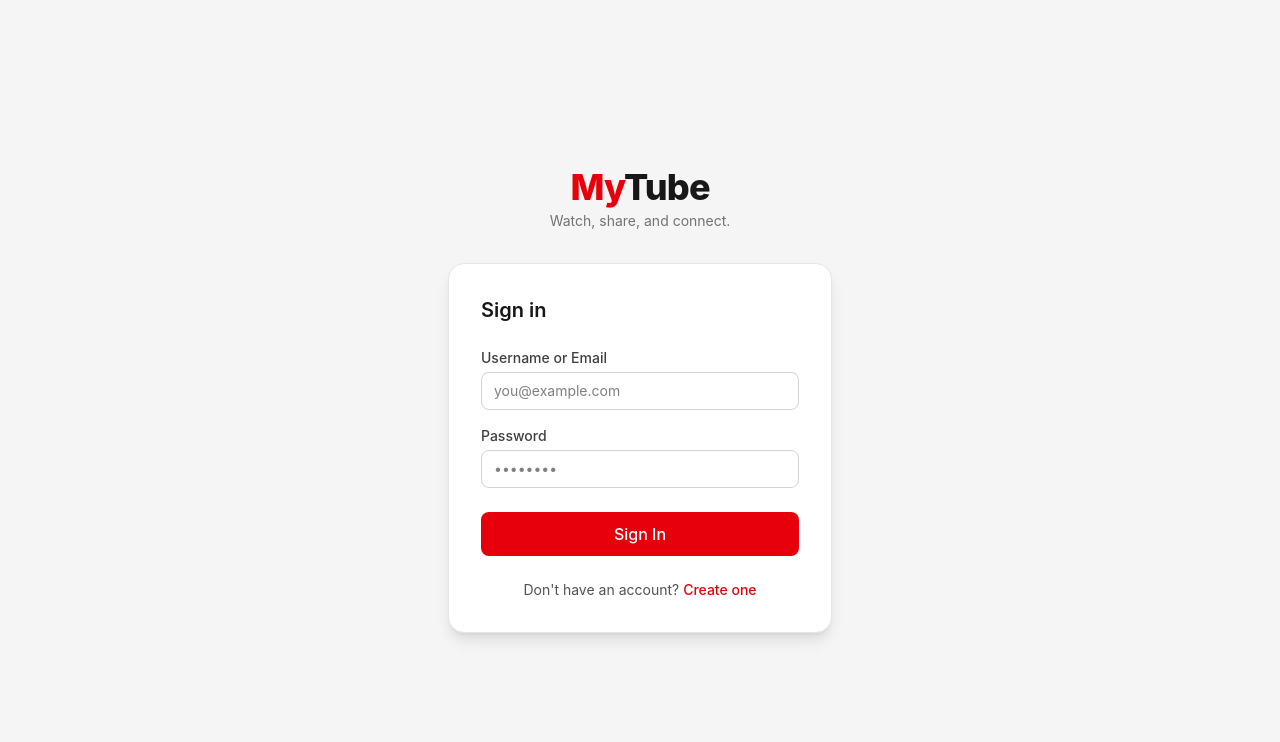
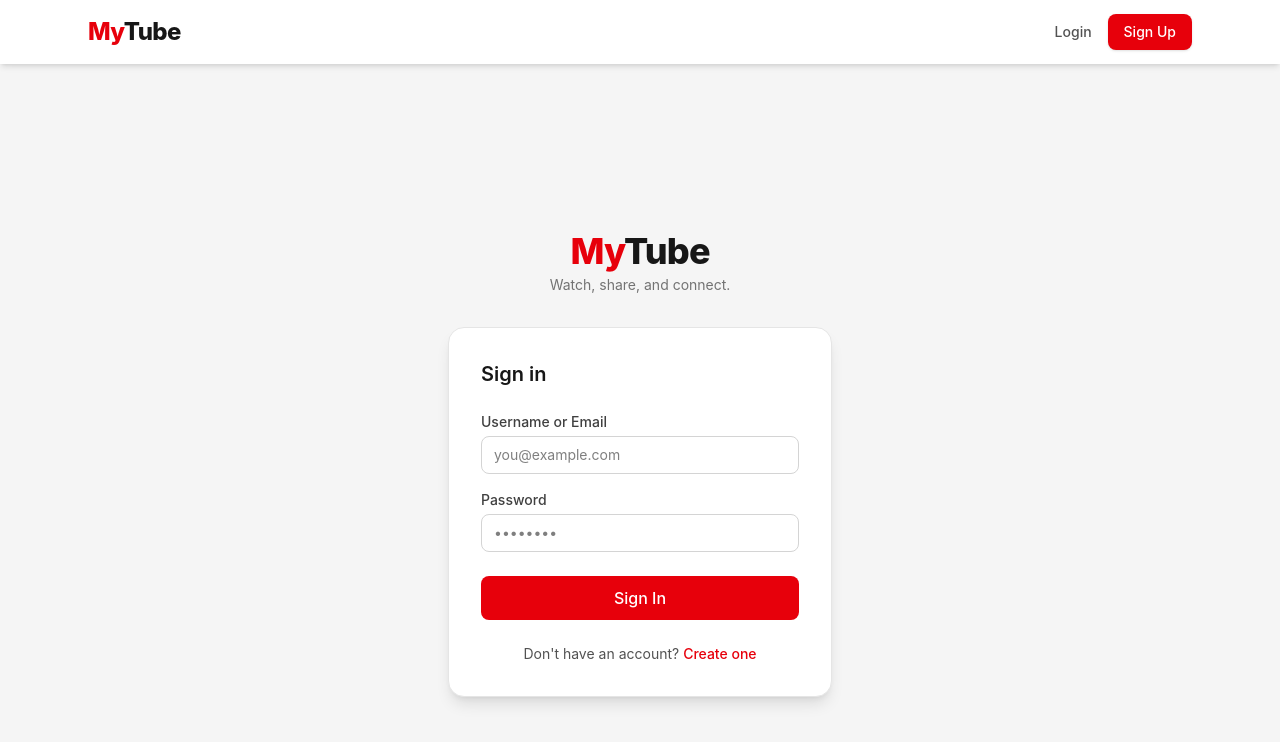
Before and after one commit to mirzahammadbaig56/MyTube-Frontend, a React (Vite) app: page /login in a window 1280 px wide. Shown: the top 742 px of the page. Built offline with nearby package versions, Linux system fonts and the light colour scheme; no server answers.

Commit message:
feat: add Navbar component and integrate it into App routing

```diff
--- a/src/App.jsx
+++ b/src/App.jsx
@@ -1,15 +1,17 @@
 import { BrowserRouter, Routes, Route } from "react-router-dom";
 import LoginPage from "./pages/LoginPage";
 import RegisterPage from "./pages/RegisterPage";
+import Navbar from "./components/Navbar";
 
 function App() {
   return (
     <BrowserRouter>
-      <Routes>
-        <Route path="/" element={<h1>Home Page</h1>} />
-        <Route path="/login" element= <LoginPage/> />
-        <Route path="/register" element= <RegisterPage/> />
-      </Routes>
+      <Navbar/>
+        <Routes>
+          <Route path="/" element={<h1>Home Page</h1>} />
+          <Route path="/login" element=<LoginPage /> />
+          <Route path="/register" element=<RegisterPage /> />
+        </Routes>
     </BrowserRouter>
   );
 }
--- /dev/null
+++ b/src/components/Navbar.jsx
@@ -0,0 +1,153 @@
+import { useContext, useState } from "react";
+import { Link, useNavigate } from "react-router-dom";
+import { AuthContext } from "../context/AuthContext";
+
+function Navbar() {
+  const { user, logout } = useContext(AuthContext);
+  const navigate = useNavigate();
+
+  const [menuOpen, setMenuOpen] = useState(false);
+
+  const handleLogout = async () => {
+    await logout();
+    setMenuOpen(false);
+    navigate("/login");
+  };
+
+  return (
+    <nav className="bg-white shadow-md sticky top-0 z-50">
+      <div className="max-w-6xl mx-auto px-4 sm:px-6">
+        <div className="flex items-center justify-between h-16">
+          {/* Logo */}
+          <Link to="/" className="text-2xl font-extrabold tracking-tight">
+            <span className="text-red-600">My</span>
+            <span className="text-neutral-900">Tube</span>
+          </Link>
+
+          {/* Desktop nav links */}
+          <div className="hidden sm:flex items-center gap-4">
+            {user ? (
+              <>
+                <div className="flex items-center gap-2">
+                  <img
+                    src={user.avatar?.url}
+                    alt={user.username}
+                    className="w-8 h-8 rounded-full object-cover ring-2 ring-red-100"
+                  />
+                  <span className="text-sm font-medium text-neutral-700">
+                    {user.username}
+                  </span>
+                </div>
+                <button
+                  onClick={handleLogout}
+                  className="text-sm font-medium text-white bg-red-600 hover:bg-red-700 px-4 py-2 rounded-lg shadow-sm transition"
+                >
+                  Logout
+                </button>
+              </>
+            ) : (
+              <>
+                <Link
+                  to="/login"
+                  className="text-sm font-medium text-neutral-600 hover:text-red-600 transition"
+                >
+                  Login
+                </Link>
+                <Link
+                  to="/register"
+                  className="text-sm font-medium text-white bg-red-600 hover:bg-red-700 px-4 py-2 rounded-lg shadow-sm transition"
+                >
+                  Sign Up
+                </Link>
+              </>
+            )}
+          </div>
+
+          {/* Mobile menu toggle */}
+          <button
+            onClick={() => setMenuOpen(!menuOpen)}
+            className="sm:hidden p-2 rounded-lg hover:bg-neutral-100"
+            aria-label="Toggle menu"
+          >
+            {menuOpen ? (
+              <svg
+                xmlns="http://www.w3.org/2000/svg"
+                className="w-6 h-6 text-neutral-700"
+                fill="none"
+                viewBox="0 0 24 24"
+                stroke="currentColor"
+              >
+                <path
+                  strokeLinecap="round"
+                  strokeLinejoin="round"
+                  strokeWidth={2}
+                  d="M6 18L18 6M6 6l12 12"
+                />
+              </svg>
+            ) : (
+              <svg
+                xmlns="http://www.w3.org/2000/svg"
+                className="w-6 h-6 text-neutral-700"
+                fill="none"
+                viewBox="0 0 24 24"
+                stroke="currentColor"
+              >
+                <path
+                  strokeLinecap="round"
+                  strokeLinejoin="round"
+                  strokeWidth={2}
+                  d="M4 6h16M4 12h16M4 18h16"
+                />
+              </svg>
+            )}
+          </button>
+        </div>
+
+        {/* Mobile dropdown menu */}
+        {menuOpen && (
+          <div className="sm:hidden pb-4 flex flex-col gap-3">
+            {user ? (
+              <>
+                <div className="flex items-center gap-2 px-1">
+                  <img
+                    src={user.avatar?.url}
+                    alt={user.username}
+                    className="w-8 h-8 rounded-full object-cover ring-2 ring-red-100"
+                  />
+                  <span className="text-sm font-medium text-neutral-700">
+                    {user.username}
+                  </span>
+                </div>
+                <button
+                  onClick={handleLogout}
+                  className="text-sm font-medium text-white bg-red-600 hover:bg-red-700 px-4 py-2 rounded-lg shadow-sm transition text-left"
+                >
+                  Logout
+                </button>
+              </>
+            ) : (
+              <>
+                <Link
+                  to="/login"
+                  onClick={() => setMenuOpen(false)}
+                  className="text-sm font-medium text-neutral-600 hover:text-red-600 transition"
+                >
+                  Login
+                </Link>
+                <Link
+                  to="/register"
+                  onClick={() => setMenuOpen(false)}
+                  className="text-sm font-medium text-white bg-red-600 hover:bg-red-700 px-4 py-2 rounded-lg shadow-sm transition text-center"
+                >
+                  Sign Up
+                </Link>
+              </>
+            )}
+          </div>
+        )}
+      </div>
+    </nav>
+  );
+}
+
+export default Navbar;
```
